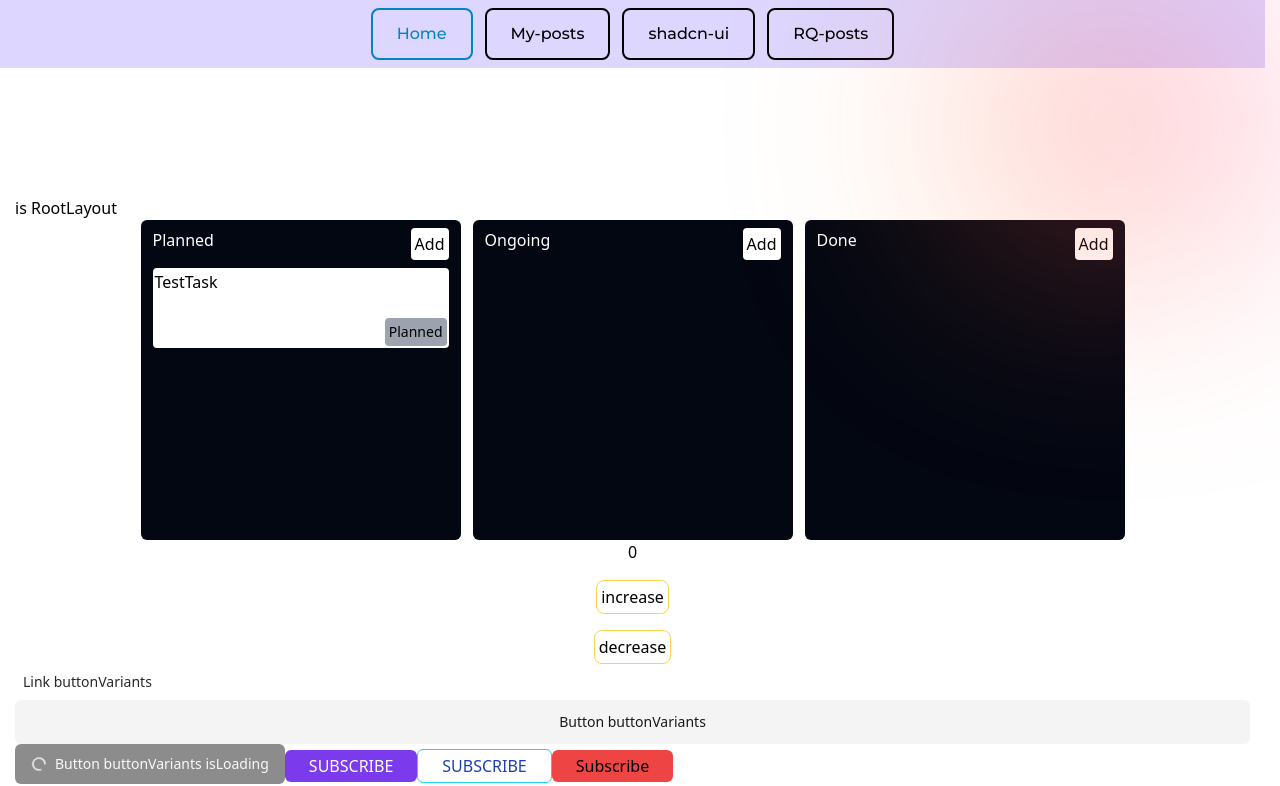
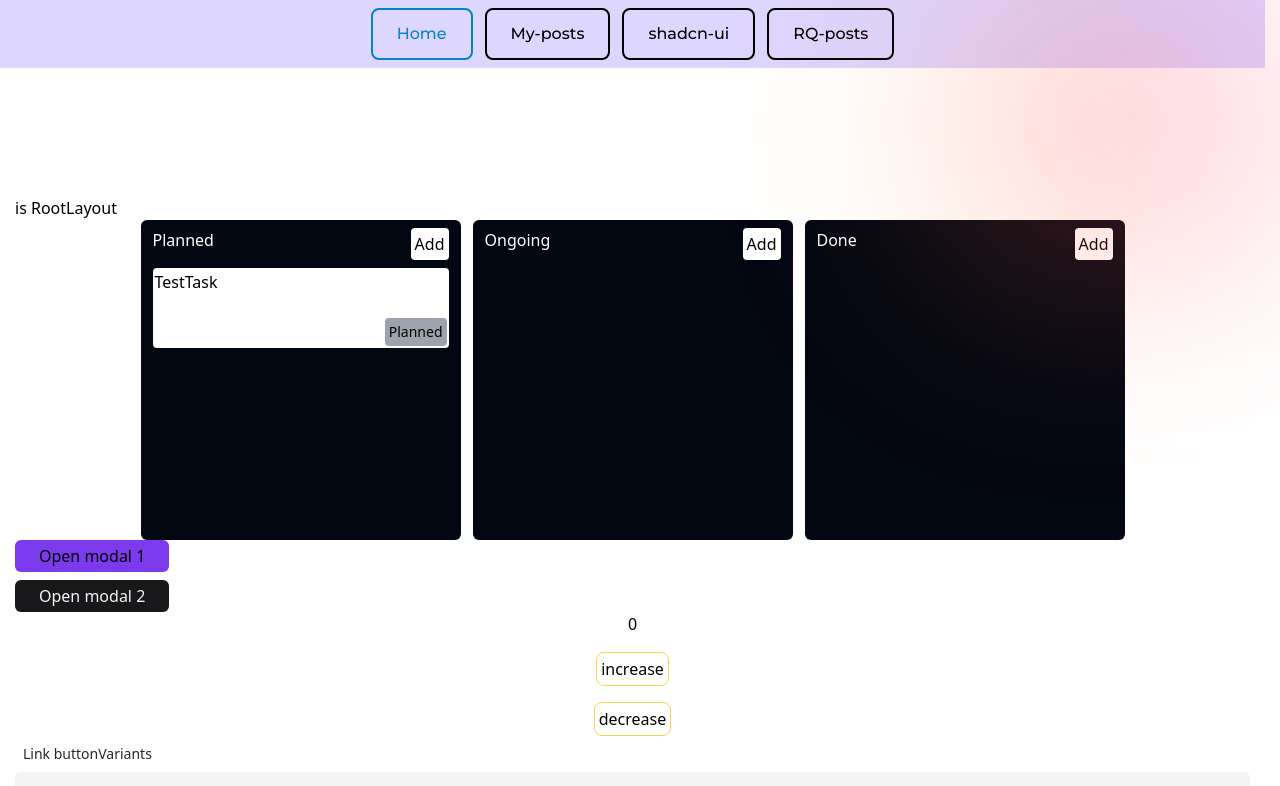
Before and after one commit to YriiHvozdetskiy/next, a Next.js app: page / in a window 1280 px wide. Shown: the top 786 px of the page. Built offline with nearby package versions, Linux system fonts and the light colour scheme; a web font is replaced by a local one.

Commit message:
add modal and update this use shadcnui

```diff
--- a/src/app/page.jsx
+++ b/src/app/page.jsx
@@ -8,6 +8,7 @@ import Link from 'next/link';
 import {Column} from '@/components/Column';
 import Count from '@/components/Count';
 import dynamic from 'next/dynamic';
+import {Modal} from '@/components/Modal';
 
 // const Count = dynamic(
 //    () => import('../components/Count'),
@@ -17,6 +18,7 @@ import dynamic from 'next/dynamic';
 // )
 
 export default function HomePage() {
+
    return (
       <>
          <section className={'container flex justify-center space-x-3'}>
@@ -24,6 +26,22 @@ export default function HomePage() {
             <Column state={'Ongoing'}/>
             <Column state={'Done'}/>
          </section>
+         <Modal
+            title={'Are you sure absolutely?'}
+            description={'This action cannot be undone. This will permanently delete your account and remove your data from our servers.'}
+            trigger={'Open modal 1'}
+         >
+            <p>content modal 1</p>
+         </Modal>
+         <br/>
+         <Modal
+            className={'bg-zinc-900 text-zinc-100 hover:bg-zinc-800 mt-2'}
+            title={'Are you absolutely?'}
+            description={'This action cannot be undone. This will permanently delete your account and remove your data from our servers.'}
+            trigger={'Open modal 2'}
+         >
+            <p>content modal 2</p>
+         </Modal>
          <Count/>
          {/*TODO можем використовувати стилі з компоненти Button, buttonVariants*/}
          <Link
--- /dev/null
+++ b/src/components/Modal.jsx
@@ -0,0 +1,34 @@
+import {
+   Dialog,
+   DialogContent,
+   DialogDescription,
+   DialogHeader,
+   DialogTitle,
+   DialogTrigger
+} from '@/components/ui/Dialog';
+import {twMerge} from 'tailwind-merge';
+
+export const Modal = (
+   {
+      title,
+      description,
+      children,
+      trigger,
+      className,
+   }) => {
+
+   return (
+      <Dialog>
+         <DialogTrigger className={twMerge('py-1 px-6 rounded-md bg-violet-600 text-black', className)}>
+            {trigger}
+         </DialogTrigger>
+         <DialogContent>
+            <DialogHeader>
+               <DialogTitle>{title}</DialogTitle>
+               <DialogDescription>{description}</DialogDescription>
+            </DialogHeader>
+            <div>{children}</div>
+         </DialogContent>
+      </Dialog>
+   );
+};
```
